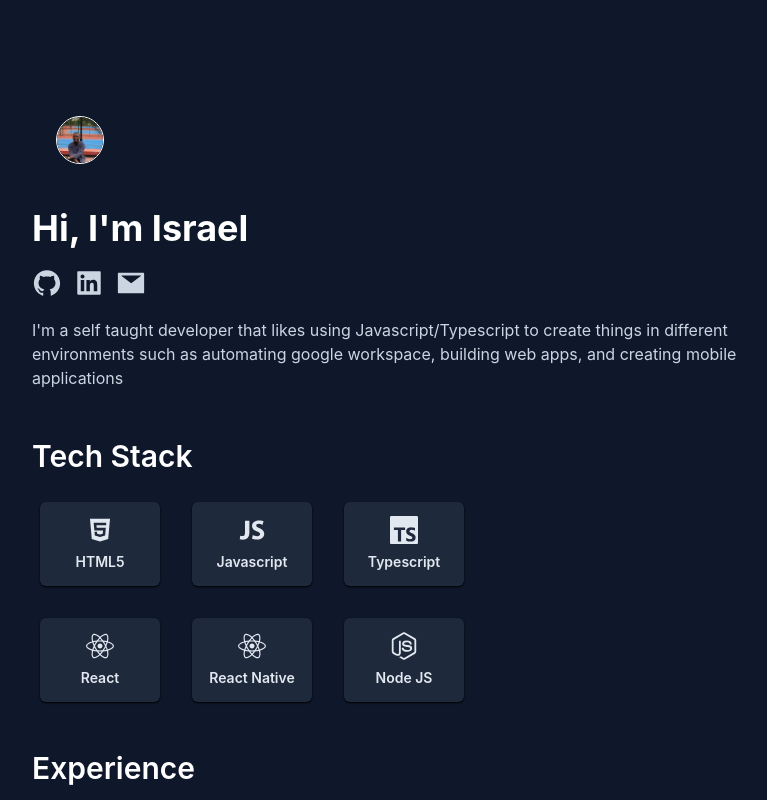
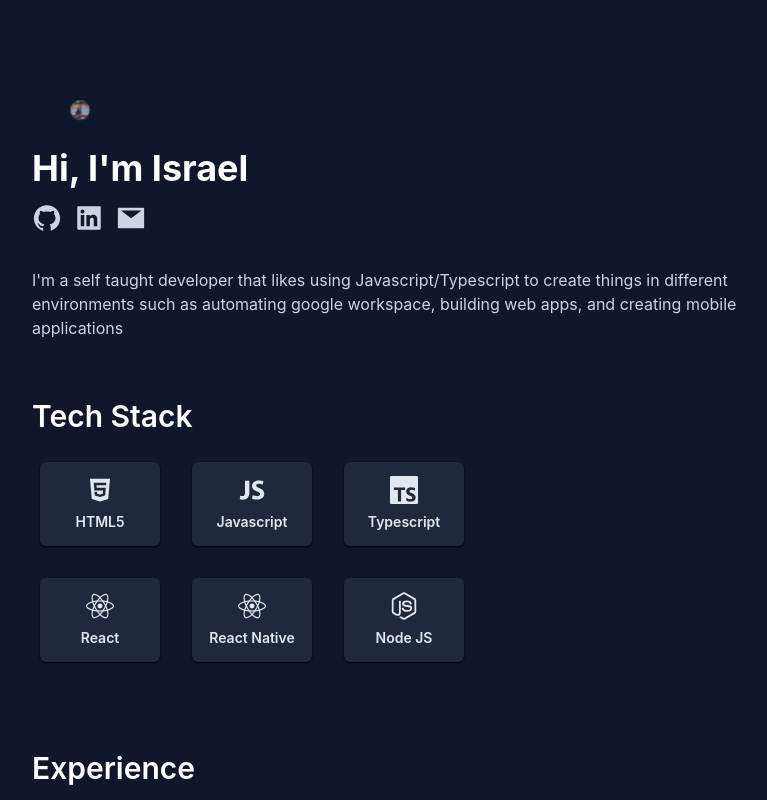
Before and after one commit to uwemneku/my-portfolio, a Next.js app: page / in a window 1280 px wide. Shown: the top 800 px of the page, without its empty margins (248-1015 px from the left). Built offline with nearby package versions, Linux system fonts and the light colour scheme.

Commit message:
Added parallax scrolling effect

```diff
--- a/components/Avatar.tsx
+++ b/components/Avatar.tsx
@@ -1,12 +1,14 @@
 import Image from "next/image";
 import React from "react";
-import { motion, useScroll, useTransform } from "framer-motion";
+import { motion, useScroll, useSpring, useTransform } from "framer-motion";
 
 function Avatar() {
   const { scrollYProgress } = useScroll();
-  const scale = useTransform(scrollYProgress, [0, 1], [1, 0.5], {
-    clamp: true,
-  });
+  const scale = useSpring(
+    useTransform(scrollYProgress, [0, 1], [1, 0.2], {
+      clamp: true,
+    })
+  );
 
   return (
     <motion.figure style={{ scale }} className="relative w-24 h-24">
--- /dev/null
+++ b/components/ScrollOffset.tsx
@@ -0,0 +1,18 @@
+import { motion, useScroll, useSpring, useTransform } from "framer-motion";
+import React, { PropsWithChildren } from "react";
+
+interface Props {
+  start: number;
+}
+function ScrollOffset({ start, children }: PropsWithChildren<Props>) {
+  const { scrollYProgress } = useScroll();
+  const translateY = useTransform(
+    scrollYProgress,
+    [0, 1],
+    [0, -30 - 100 * start]
+  );
+  const s = useSpring(translateY);
+  return <motion.div style={{ translateY: s }}>{children}</motion.div>;
+}
+
+export default ScrollOffset;
--- a/pages/index.tsx
+++ b/pages/index.tsx
@@ -5,6 +5,7 @@ import { Avatar } from "../components";
 import TechStack from "../sections/TechStack";
 import Experience from "../sections/Experience";
 import SocialMedia from "../sections/SocialMedia";
+import ScrollOffset from "../components/ScrollOffset";
 
 export default function Home() {
   const mainRef = useRef<HTMLElement>(null);
@@ -29,13 +30,20 @@ export default function Home() {
             transition={{ delay: 0.3, easings: ["easeInOut", "easeInOut"] }}
             className="gap-5 grid"
           >
+            <ScrollOffset start={0}>
               <div className="relative">
                 <Avatar />
               </div>
+            </ScrollOffset>
+            <ScrollOffset start={0.3}>
               <p className="font-bold text-3xl md:text-4xl text-white">
                 {"Hi, I'm Israel"}
               </p>
+            </ScrollOffset>
+            <ScrollOffset start={0.35}>
               <SocialMedia />
+            </ScrollOffset>
+            <ScrollOffset start={0.2}>
               <motion.p
                 initial={{ opacity: 0 }}
                 animate={{ opacity: 1 }}
@@ -46,6 +54,7 @@ export default function Home() {
             such as automating google workspace, building web apps, and creating
             mobile applications`}
               </motion.p>
+            </ScrollOffset>
           </motion.div>
         </section>
         <motion.section
@@ -54,7 +63,9 @@ export default function Home() {
           transition={{ delay: 2 }}
           className="gap-10 grid"
         >
+          <ScrollOffset start={0.1}>
             <TechStack />
+          </ScrollOffset>
           <Experience />
 
           {/* <section className="mt-12">
```
Lines whose indentation alone changed are shown as unchanged.
